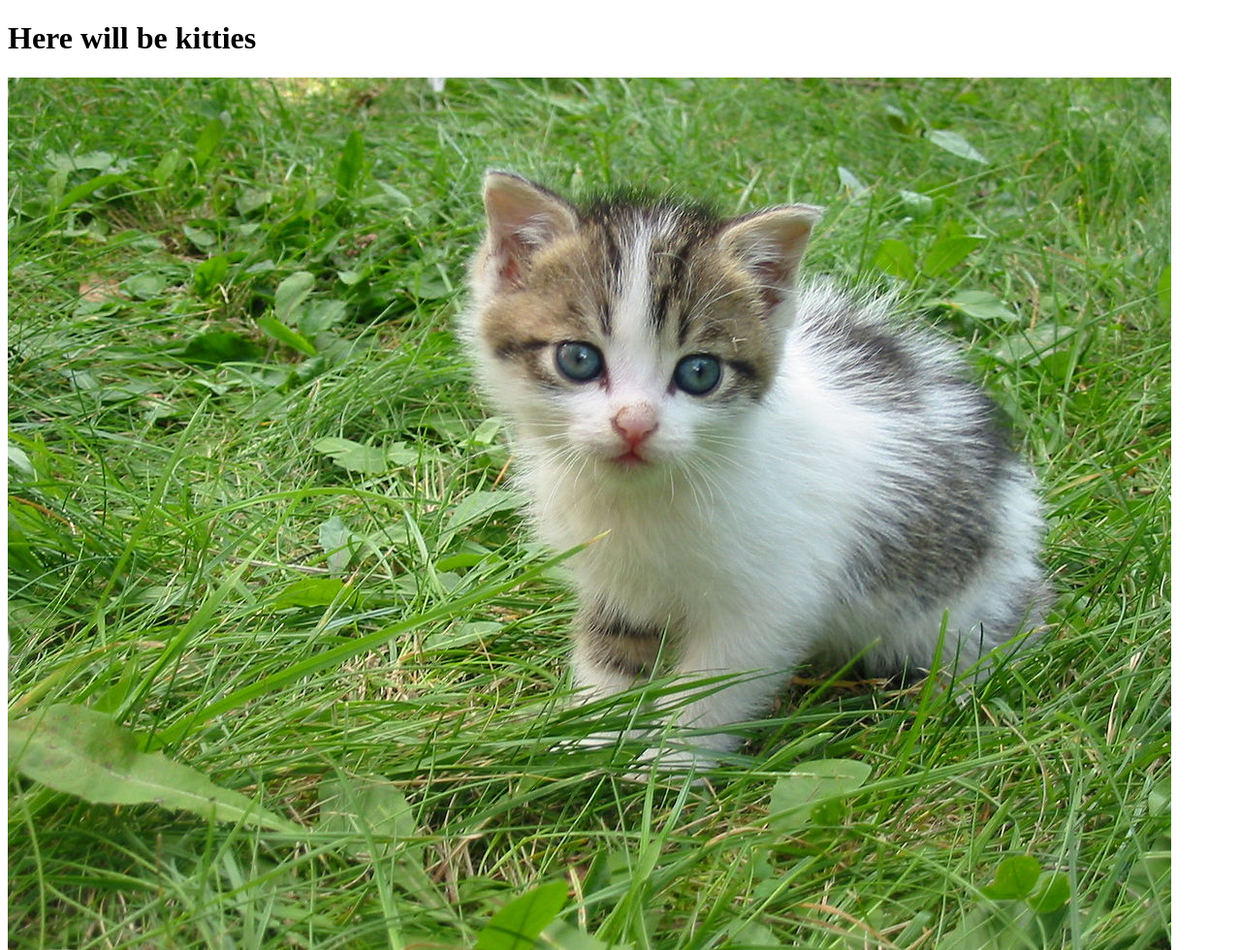
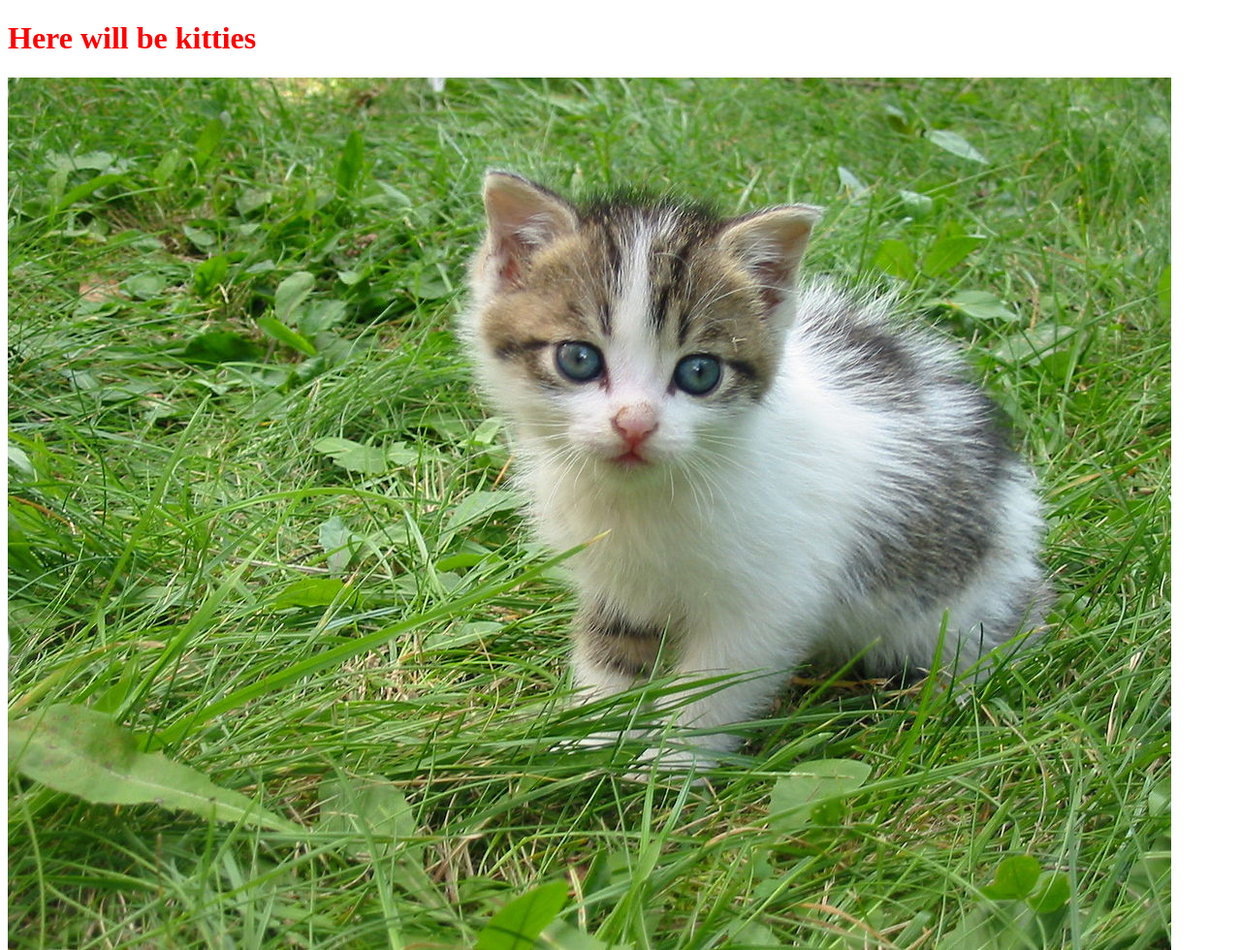
Before and after one commit to Sabouter/cool-kitties, a plain HTML site: page index.html in a window 1280 px wide. Shown: the whole page at 97% size. Drawn offline with Linux system fonts and the light colour scheme; files that its build step writes are made by us from their sources.

Commit message:
added style.css

```diff
--- /dev/null
+++ b/css/style.css
@@ -0,0 +1,3 @@
+h1 {
+    color:red
+}
--- a/index.html
+++ b/index.html
@@ -4,11 +4,13 @@
     <meta charset="UTF-8">
     <meta http-equiv="X-UA-Compatible" content="IE=edge">
     <meta name="viewport" content="width=device-width, initial-scale=1.0">
+    <link rel="stylesheet" type="text/css" href="style.css" />
     <title>Cool kitties</title>
 </head>
 <body>
     <h1>Here will be kitties</h1>
     <img src="img/cat.jpg" alt="cat">
 
+
 </body>
 </html>
```
